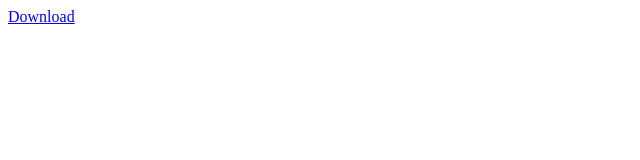
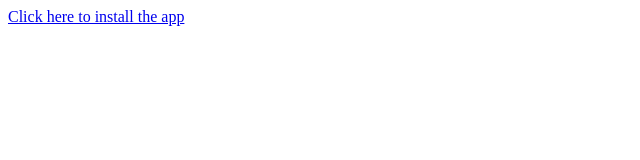
Before and after one commit to javrajdhillon/javrajdhillon.github.io, a plain HTML site: page index.html in a window 1280 px wide. Shown: the whole page, without its empty margins (0-640 px from the left). Drawn offline with Linux system fonts and the light colour scheme.

Commit message:
Update index.html

```diff
--- a/index.html
+++ b/index.html
@@ -1,4 +1 @@
-<a href="itms-services://?action=download-manifest&amp;
-    url=https://github.com/MerrillCorporation/Datasite-Mobile/releases/download/1.0.0_42/Datasite_1.0.0_42.plist">
-    Download
-</a>
+<a href="itms-services://?action=downloadmanifest&url=https://github.com/MerrillCorporation/Datasite-Mobile/releases/download/1.0.0_42/Datasite_1.0.0_42.plist">Click here to install the app</a>
```
